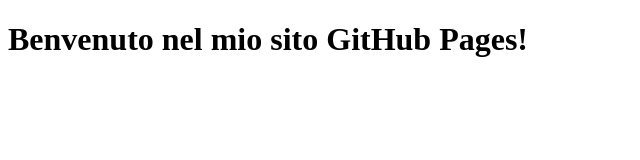
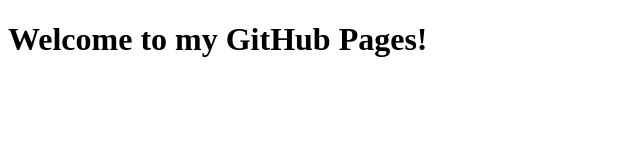
Before and after one commit to Talu003/mysite, a plain HTML site: page index.html in a window 1280 px wide. Shown: the whole page, without its empty margins (0-640 px from the left). Drawn offline with Linux system fonts and the light colour scheme.

Commit message:
Update index.html

```diff
--- a/index.html
+++ b/index.html
@@ -6,6 +6,6 @@
     <title>Il mio sito</title>
 </head>
 <body>
-    <h1>Benvenuto nel mio sito GitHub Pages!</h1>
+    <h1>Welcome to my GitHub Pages!</h1>
 </body>
 </html>
```
